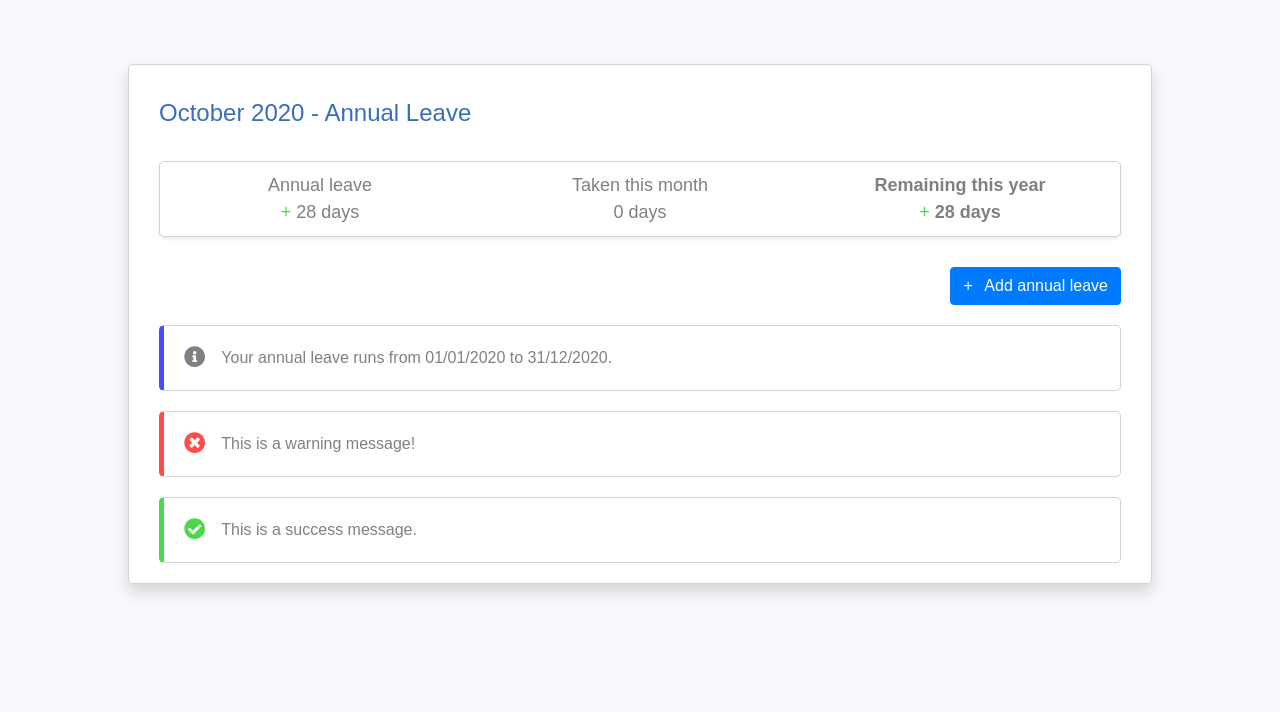
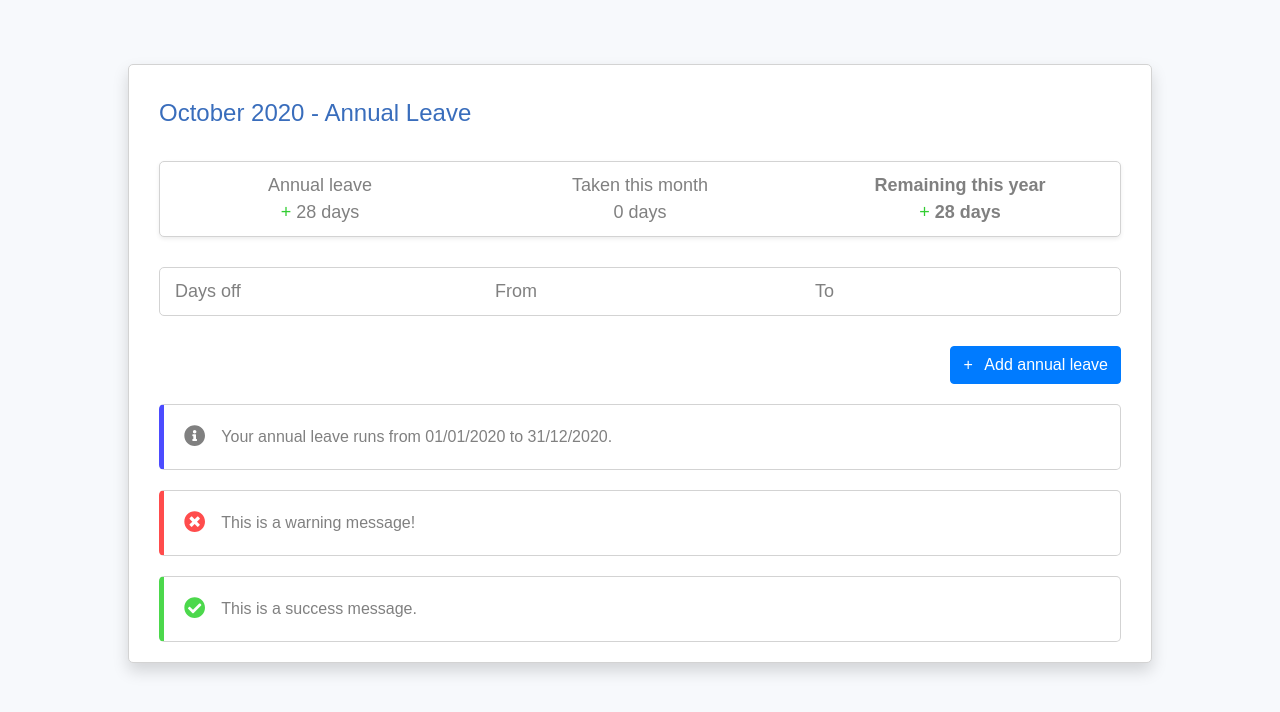
Before and after one commit to patrick-assaf/payfit-feature, a React (Create React App) app in the folder client/: page / in a window 1280 px wide. Shown: the top 712 px of the page. Built offline with nearby package versions, Linux system fonts and the light colour scheme; the HTML template or start-up script is replaced by a standard one.

Commit message:
Set up table component to display added leaves

```diff
--- a/client/src/Components/Dashboard.tsx
+++ b/client/src/Components/Dashboard.tsx
@@ -1,6 +1,7 @@
 import React from 'react';
 import { Message } from './Message';
 import { HeaderBar } from './HeaderBar';
+import { LeaveTable } from './LeaveTable';
 import Button from 'react-bootstrap/Button';
 
 interface Props {
@@ -15,6 +16,7 @@ export const Dashboard: React.FC<Props> = () => {
                 October 2020 - Annual Leave
             </p>
             <HeaderBar taken={0} />
+            <LeaveTable />
             <div className="d-flex">
                 <Button variant="primary" className="ml-auto feature-button"><span className="pr-2">+</span> Add annual leave</Button>
             </div>
--- a/client/src/Components/HeaderBar.tsx
+++ b/client/src/Components/HeaderBar.tsx
@@ -10,7 +10,7 @@ export const HeaderBar: React.FC<Props> = ({taken}: Props) => {
         <div className="header-box row text-center shadow-sm">
             <div className="col-sm header-title">
                 <div>Annual leave</div>
-                <div><span style={{color:"#00c800b3"}}> + </span>28 days</div>
+                <div><span style={{color:"limegreen"}}> + </span>28 days</div>
             </div>
             <div className="col-sm header-title">
                 <div>Taken this month</div>
@@ -18,7 +18,7 @@ export const HeaderBar: React.FC<Props> = ({taken}: Props) => {
             </div>
             <div className="col-sm header-title">
                 <div><b>Remaining this year</b></div>
-                <div><span style={{color:"#00c800b3"}}> + </span><b>{28-taken} days</b></div>
+                <div><span style={{color:"limegreen"}}> + </span><b>{28-taken} days</b></div>
             </div>
         </div>
     );
--- /dev/null
+++ b/client/src/Components/LeaveTable.tsx
@@ -0,0 +1,22 @@
+import React from 'react';
+import '../Style.css';
+
+interface Props {
+
+}
+
+export const LeaveTable: React.FC<Props> = () => {
+    return (
+        <div className="header-box row text-left">
+            <div className="col-sm header-title">
+                <div>Days off</div>
+            </div>
+            <div className="col-sm header-title">
+                <div>From</div>
+            </div>
+            <div className="col-sm header-title">
+                <div>To</div>
+            </div>
+        </div>
+    );
+};
```
